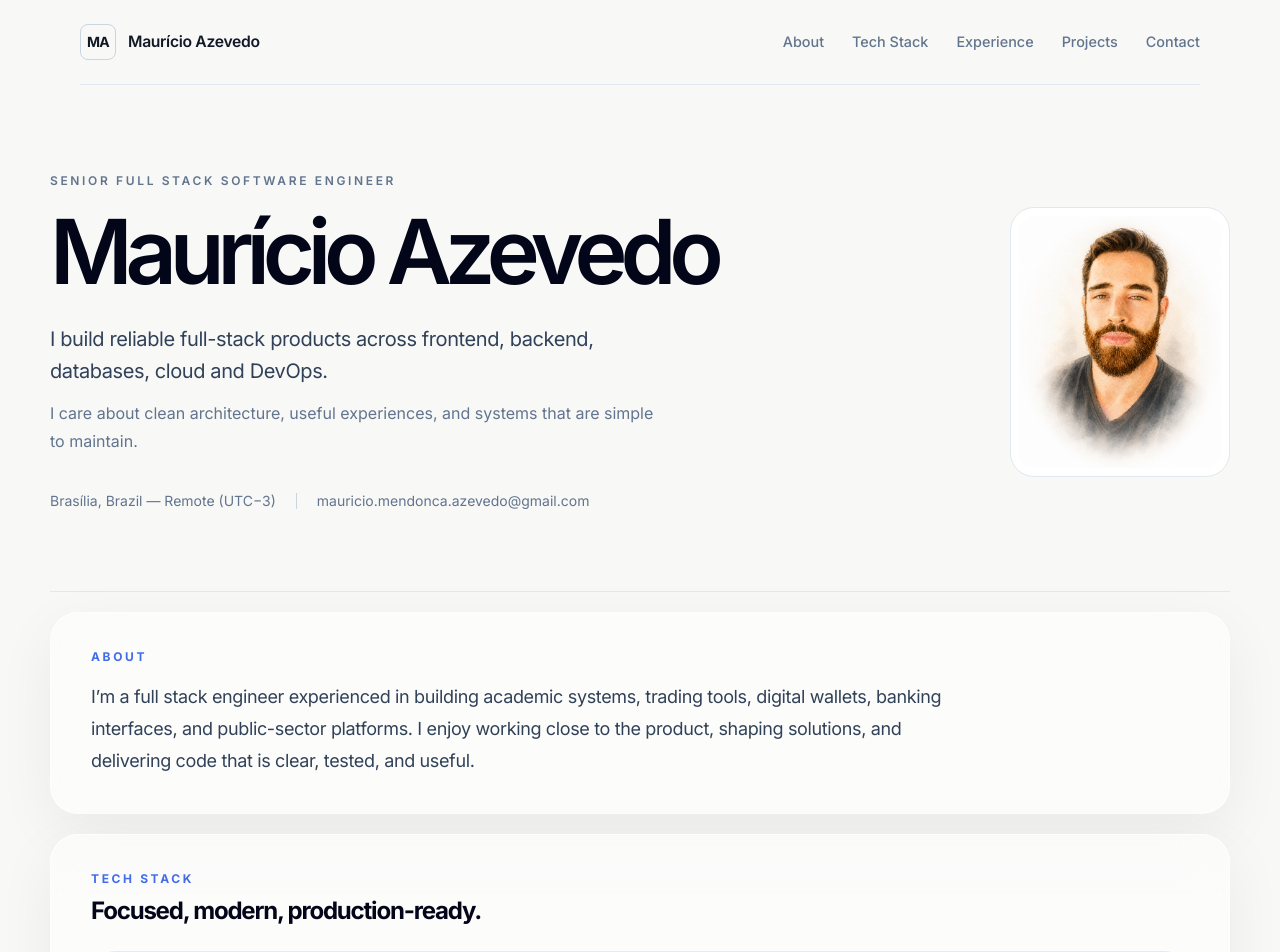
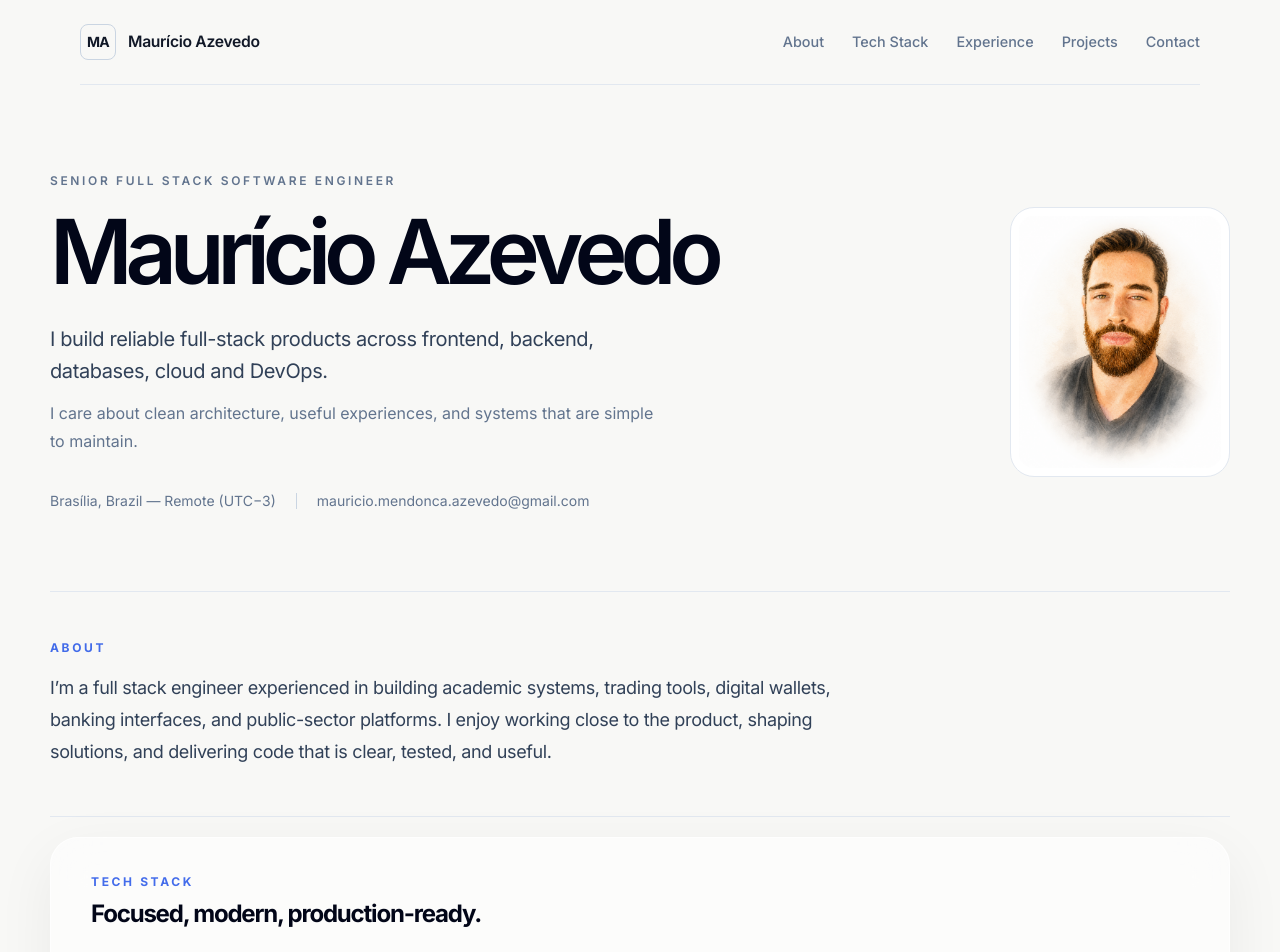
Before and after one commit to mauricio-azevedo/portfolio, a React (Vite) app: page / in a window 1280 px wide. Shown: the top 952 px of the page. Built offline with nearby package versions, Linux system fonts and the light colour scheme.

Commit message:
Simplify about section

```diff
--- a/src/components/About.tsx
+++ b/src/components/About.tsx
@@ -3,16 +3,12 @@ import { SectionLabel } from './SectionLabel';
 
 export function About() {
   return (
-    <section
-      id="about"
-      className="mt-5 rounded-[28px] border border-white/70 bg-white/55 px-10 py-9 shadow-[0_18px_60px_rgba(15,23,42,0.06)] backdrop-blur-xl max-[980px]:px-6 max-[980px]:py-7"
-      aria-labelledby="about-title"
-    >
+    <section id="about" className="border-b border-slate-200 py-12" aria-labelledby="about-title">
       <SectionLabel>About</SectionLabel>
       <h2 id="about-title" className="sr-only">
         About Maurício
       </h2>
-      <p className="mt-4 max-w-[860px] text-lg leading-8 tracking-[-0.02em] text-slate-700 max-[720px]:text-base">
+      <p className="mt-4 max-w-[820px] text-lg leading-8 tracking-[-0.02em] text-slate-700 max-[720px]:text-base">
         {profile.about}
       </p>
     </section>
```
